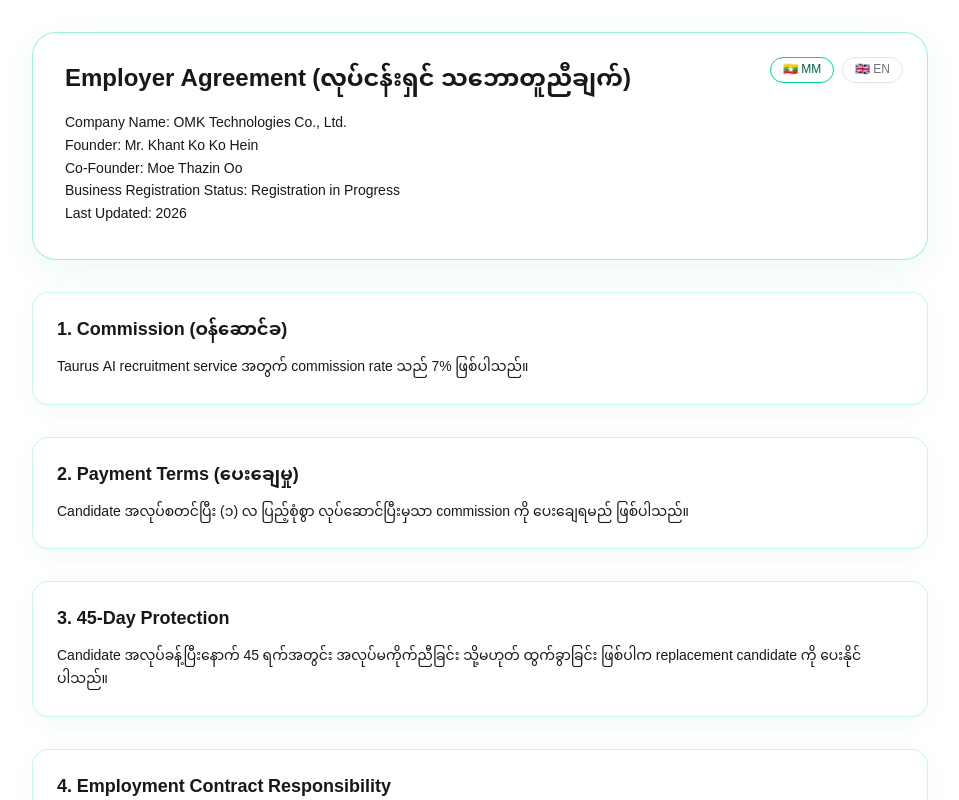
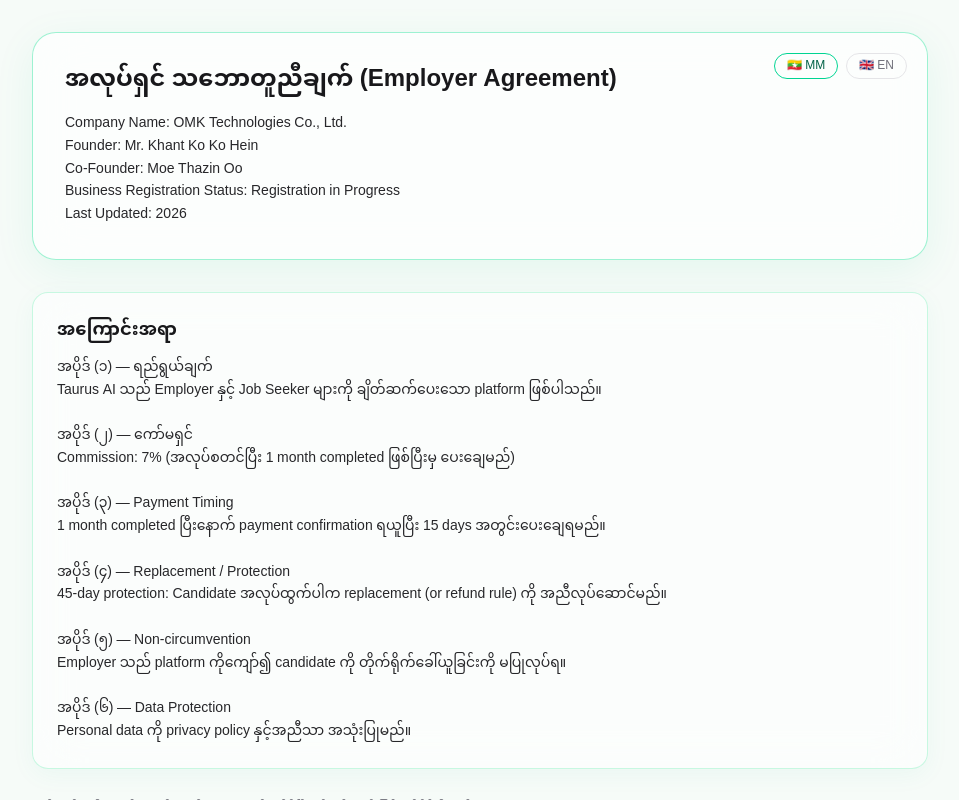
Before and after one commit to Khantkokohein/Taurus-Ai-Beta, a Next.js app: page /employer in a window 1280 px wide. Shown: the whole page, without its empty margins (160-1119 px from the left). Built offline with nearby package versions, Linux system fonts and the light colour scheme.

Commit message:
add: privacy & employer pages fix (dark mode + translate)

```diff
--- a/app/employer/page.tsx
+++ b/app/employer/page.tsx
@@ -4,177 +4,114 @@
 
 type Lang = "mm" | "en";
 
-export default function EmployerAgreementPage() {
+const MM_TITLE = "အလုပ်ရှင် သဘောတူညီချက် (Employer Agreement)";
+const EN_TITLE = "Employer Agreement";
+
+const META_MM = `Company Name: OMK Technologies Co., Ltd.
+Founder: Mr. Khant Ko Ko Hein
+Co-Founder: Moe Thazin Oo
+Business Registration Status: Registration in Progress
+Last Updated: 2026`;
+
+const META_EN = `Company Name: OMK Technologies Co., Ltd.
+Founder: Mr. Khant Ko Ko Hein
+Co-Founder: Moe Thazin Oo
+Business Registration Status: Registration in Progress
+Last Updated: 2026`;
+
+/** ✅ Paste your REAL Employer Agreement content here */
+const MM_TEXT = `အပိုဒ် (၁) — ရည်ရွယ်ချက်
+Taurus AI သည် Employer နှင့် Job Seeker များကို ချိတ်ဆက်ပေးသော platform ဖြစ်ပါသည်။
+
+အပိုဒ် (၂) — ကော်မရှင်
+Commission: 7% (အလုပ်စတင်ပြီး 1 month completed ဖြစ်ပြီးမှ ပေးချေမည်)
+
+အပိုဒ် (၃) — Payment Timing
+1 month completed ပြီးနောက် payment confirmation ရယူပြီး 15 days အတွင်းပေးချေရမည်။
+
+အပိုဒ် (၄) — Replacement / Protection
+45-day protection: Candidate အလုပ်ထွက်ပါက replacement (or refund rule) ကို အညီလုပ်ဆောင်မည်။
+
+အပိုဒ် (၅) — Non-circumvention
+Employer သည် platform ကိုကျော်၍ candidate ကို တိုက်ရိုက်ခေါ်ယူခြင်းကို မပြုလုပ်ရ။
+
+အပိုဒ် (၆) — Data Protection
+Personal data ကို privacy policy နှင့်အညီသာ အသုံးပြုမည်။`;
+
+const EN_TEXT = `Section (1) — Purpose
+Taurus AI is a platform that connects employers and job seekers.
+
+Section (2) — Commission
+Commission: 7% (Payable only after 1 month of successful employment completion)
+
+Section (3) — Payment Timing
+After 1 month completion and confirmation, payment must be made within 15 days.
+
+Section (4) — Replacement / Protection
+45-day protection: If the candidate leaves, replacement (or refund rule) applies per policy.
+
+Section (5) — Non-circumvention
+Employers must not bypass the platform to hire candidates directly.
+
+Section (6) — Data Protection
+Personal data will be handled according to the privacy policy.`;
+
+export default function EmployerPage() {
   const [lang, setLang] = useState<Lang>("mm");
   const isMM = lang === "mm";
 
+  const title = isMM ? MM_TITLE : EN_TITLE;
+  const meta = isMM ? META_MM : META_EN;
+  const body = isMM ? MM_TEXT : EN_TEXT;
+
   return (
-    <main className="min-h-screen bg-white text-zinc-900 px-4 py-8">
+    <main className="min-h-screen bg-[rgba(246,251,248,0.92)] dark:bg-[#050505] text-zinc-900 dark:text-zinc-100 px-4 py-8">
       <div className="max-w-4xl mx-auto space-y-8">
-
-        {/* Header */}
-        <div className="rounded-3xl border border-emerald-300/60 bg-white/70 backdrop-blur-xl shadow-[0_10px_40px_rgba(16,185,129,0.08)] p-8 relative">
-
-          <div className="absolute top-6 right-6 flex gap-2">
+        {/* Header Card */}
+        <div className="rounded-3xl border border-emerald-300/60 dark:border-white/15 bg-white/70 dark:bg-zinc-900/60 backdrop-blur-xl shadow-[0_10px_40px_rgba(16,185,129,0.08)] p-8 relative">
+          {/* Translate Buttons (✅ spacing fix) */}
+          <div className="absolute top-5 right-5 flex gap-2">
             <button
               onClick={() => setLang("mm")}
-              className={`px-3 py-1 rounded-full text-xs border ${
+              className={`px-3 py-1 rounded-full text-xs border transition ${
                 isMM
-                  ? "border-emerald-400 text-emerald-800"
-                  : "border-zinc-200 text-zinc-500"
+                  ? "border-emerald-400 text-emerald-800 dark:text-emerald-200"
+                  : "border-zinc-200 text-zinc-500 dark:border-white/15 dark:text-zinc-300"
               }`}
             >
               🇲🇲 MM
             </button>
-
             <button
               onClick={() => setLang("en")}
-              className={`px-3 py-1 rounded-full text-xs border ${
+              className={`px-3 py-1 rounded-full text-xs border transition ${
                 !isMM
-                  ? "border-emerald-400 text-emerald-800"
-                  : "border-zinc-200 text-zinc-500"
+                  ? "border-emerald-400 text-emerald-800 dark:text-emerald-200"
+                  : "border-zinc-200 text-zinc-500 dark:border-white/15 dark:text-zinc-300"
               }`}
             >
               🇬🇧 EN
             </button>
           </div>
 
-          <h1 className="text-2xl font-extrabold mb-4">
-            {isMM
-              ? "Employer Agreement (လုပ်ငန်းရှင် သဘောတူညီချက်)"
-              : "Employer Agreement"}
-          </h1>
+          <h1 className="text-2xl font-extrabold mb-4">{title}</h1>
 
-         <p className="text-sm leading-relaxed">
-
-Company Name: OMK Technologies Co., Ltd.
-<br />
-
-Founder: Mr. Khant Ko Ko Hein
-<br />
-
-Co-Founder: Moe Thazin Oo
-<br />
-
-Business Registration Status: Registration in Progress
-<br />
-
-Last Updated: 2026
-
-</p>
+          <p className="text-sm leading-relaxed whitespace-pre-line text-zinc-800 dark:text-zinc-200">
+            {meta}
+          </p>
         </div>
 
-        {/* Section Blocks */}
-
+        {/* Agreement Body */}
         <Section
-          title={isMM ? "1. Commission (ဝန်ဆောင်ခ)" : "1. Commission"}
-          content={
-            isMM
-              ? `Taurus AI recruitment service အတွက် commission rate သည် 7% ဖြစ်ပါသည်။`
-              : `The service commission for Taurus AI recruitment platform is 7%.`
-          }
+          title={isMM ? "အကြောင်းအရာ" : "Agreement Content"}
+          content={body}
         />
 
-        <Section
-          title={isMM ? "2. Payment Terms (ပေးချေမှု)" : "2. Payment Terms"}
-          content={
-            isMM
-              ? `Candidate အလုပ်စတင်ပြီး (၁) လ ပြည့်စုံစွာ လုပ်ဆောင်ပြီးမှသာ commission ကို ပေးချေရမည် ဖြစ်ပါသည်။`
-              : `Commission becomes payable only after the hired candidate successfully completes one full month of employment.`
-          }
-        />
-
-        <Section
-          title={isMM ? "3. 45-Day Protection" : "3. 45-Day Protection"}
-          content={
-            isMM
-              ? `Candidate အလုပ်ခန့်ပြီးနောက် 45 ရက်အတွင်း အလုပ်မကိုက်ညီခြင်း သို့မဟုတ် ထွက်ခွာခြင်း ဖြစ်ပါက replacement candidate ကို ပေးနိုင်ပါသည်။`
-              : `Within 45 days after hiring, if the candidate leaves or is unsuitable, a replacement candidate may be provided.`
-          }
-        />
-
-        <Section
-          title={isMM ? "4. Employment Contract Responsibility" : "4. Employment Contract Responsibility"}
-          content={
-            isMM
-              ? `၀န်ထမ်းနှင့် company အကြား လစာ၊ အလုပ်ခန့်စာချုပ်နှင့် အလုပ်အကိုင်ဆိုင်ရာ သဘောတူညီမှုများသည် employer နှင့် employee နှစ်ဖက်အကြား တိုက်ရိုက်ပြုလုပ်သည့် သဘောတူညီမှုများဖြစ်ပြီး Taurus AI သည် ထိုသဘောတူညီမှုများတွင် ပါဝင်ခြင်းမရှိပါ။`
-              : `Salary agreements, employment contracts, and job-related terms between employer and employee are solely the responsibility of those parties. Taurus AI is not involved in these agreements.`
-          }
-        />
-
-        <Section
-          title={isMM ? "5. Non-Circumvention" : "5. Non-Circumvention"}
-          content={
-            isMM
-              ? `Taurus AI မှ မိတ်ဆက်ပေးသော candidate များကို platform ကို ဖြတ်ကျော်ပြီး တိုက်ရိုက်ခန့်အပ်ခြင်း မပြုလုပ်ရပါ။`
-              : `Employers must not bypass Taurus AI by directly hiring candidates introduced through the platform outside the service process.`
-          }
-        />
-
-        <Section
-          title={isMM ? "6. Employer Responsibilities" : "6. Employer Responsibilities"}
-          content={
-            isMM
-              ? `Employer များသည် job details (salary, role, location) ကို မှန်ကန်စွာ ဖော်ပြရန် တာဝန်ရှိပါသည်။`
-              : `Employers are responsible for providing accurate job information including salary, role, and location.`
-          }
-        />
-
-        <Section
-          title={isMM ? "7. Data Protection" : "7. Data Protection"}
-          content={
-            isMM
-              ? `Candidate နှင့် employer data များကို recruitment purpose အတွက်သာ အသုံးပြုရမည်ဖြစ်ပါသည်။`
-              : `Candidate and employer data must only be used for recruitment purposes.`
-          }
-        />
-
-        {/* Legal Protection Clauses */}
-
-        <Section
-          title={isMM ? "8. Platform Liability Limitation" : "8. Platform Liability Limitation"}
-          content={
-            isMM
-              ? `Taurus AI သည် recruitment matching platform ဖြစ်ပြီး employer နှင့် employee အကြား ဖြစ်ပေါ်သော dispute များအတွက် တာဝန်မယူပါ။`
-              : `Taurus AI functions solely as a recruitment matching platform and is not liable for disputes between employers and employees.`
-          }
-        />
-
-        <Section
-          title={isMM ? "9. Platform Misuse Policy" : "9. Platform Misuse Policy"}
-          content={
-            isMM
-              ? `Platform abuse၊ scam၊ false job postings များကို Taurus AI မှ account suspension သို့မဟုတ် removal ပြုလုပ်နိုင်ပါသည်။`
-              : `Accounts may be suspended or removed if platform abuse, scams, or false job postings are detected.`
-          }
-        />
-
-        <Section
-          title={isMM ? "10. Service Availability" : "10. Service Availability"}
-          content={
-            isMM
-              ? `Platform သည် maintenance သို့မဟုတ် system updates အတွက် အချိန်အလိုက် unavailable ဖြစ်နိုင်ပါသည်။`
-              : `The platform may occasionally be unavailable due to maintenance or system updates.`
-          }
-        />
-
-        <Section
-          title={isMM ? "11. Legal Compliance" : "11. Legal Compliance"}
-          content={
-            isMM
-              ? `Employers သည် local employment laws များနှင့် လိုက်နာရန် တာဝန်ရှိပါသည်။`
-              : `Employers are responsible for complying with local employment laws and regulations.`
-          }
-        />
-
-        <Section
-          title={isMM ? "12. Amendments" : "12. Amendments"}
-          content={
-            isMM
-              ? `Company သည် Employer Agreement ကို လိုအပ်သလို ပြင်ဆင်နိုင်ပါသည်။`
-              : `The company reserves the right to update this agreement when necessary.`
-          }
-        />
+        {/* Footer Note */}
+        <div className="text-xs text-zinc-500 dark:text-zinc-400">
+          {isMM
+            ? "မှတ်ချက်: ဤစာရွက်စာတမ်းသည် beta အဆင့်တွင်ရှိပြီး လိုအပ်သလို ပြင်ဆင်နိုင်ပါသည်။"
+            : "Note: This document is in beta and may be updated when necessary."}
+        </div>
       </div>
     </main>
   );
@@ -182,9 +119,11 @@
 
 function Section({ title, content }: { title: string; content: string }) {
   return (
-    <div className="rounded-2xl border border-emerald-200/60 bg-white/60 backdrop-blur-xl p-6 shadow-[0_6px_25px_rgba(16,185,129,0.05)]">
+    <div className="rounded-2xl border border-emerald-200/60 dark:border-white/15 bg-white/60 dark:bg-zinc-900/60 backdrop-blur-xl p-6 shadow-[0_6px_25px_rgba(16,185,129,0.05)]">
       <h2 className="text-lg font-bold mb-3">{title}</h2>
-      <p className="text-sm leading-relaxed whitespace-pre-line">{content}</p>
+      <p className="text-sm leading-relaxed whitespace-pre-line text-zinc-800 dark:text-zinc-200">
+        {content}
+      </p>
     </div>
   );
 }
```
Also changed, not shown: app/privacy/page.tsx (+21 -21 lines).
